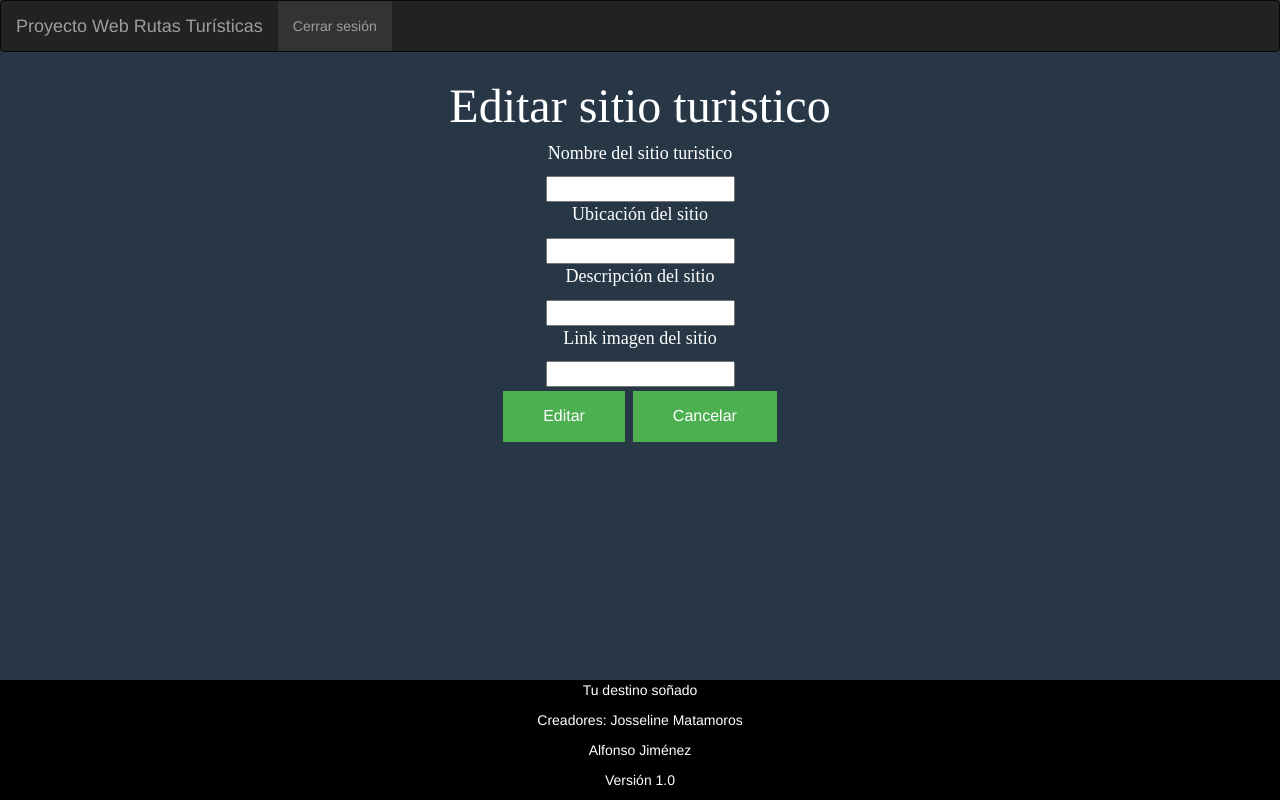
After one commit to Alfonsinius/TuDestinoSo-adoWeb, a PHP site: page /DetailTouristSites.php in a window 1280 px wide. The commit adds this page. Run offline with PHP 8.4, Linux system fonts and the light colour scheme; some libraries are stand-ins or nearby versions.

Commit message:
mapa, editar

```diff
--- /dev/null
+++ b/View/DetailTouristSites.php
@@ -0,0 +1,128 @@
+<!DOCTYPE html>
+<!--
+To change this license header, choose License Headers in Project Properties.
+To change this template file, choose Tools | Templates
+and open the template in the editor.
+-->
+
+<html>
+    <head>
+        <meta content="text/html; charset=UTF-8" http-equiv="content-type">
+        <style>
+            .footer {
+                position: fixed;
+                left: 0;
+                bottom: 0;
+                width: 100%;
+                background-color: black;
+                color: white;
+                text-align: center;
+            }
+            ul {
+                list-style-type: none;
+                margin: 0;
+                padding: 0;
+                overflow: hidden;
+                background-color: #333;
+            }
+
+            li {
+                float: left;
+            }
+
+            li a {
+                display: block;
+                color: white;
+                text-align: center;
+                padding: 14px 16px;
+                text-decoration: none;
+            }
+
+            li a:hover:not(.active) {
+                background-color: #111;
+            }
+
+            .active {
+                background-color: #4CAF50;
+            }
+
+            .button {
+                background-color: #4CAF50; /* Green */
+                border: none;
+                color: white;
+                text-align: center;
+                text-decoration: none;
+                display: inline-block;
+                font-size: 16px;
+                margin: 4px 2px;
+                cursor: pointer;
+            }
+
+            .button3 {padding: 14px 40px;}
+        </style>
+        <meta name="viewport" content="width=device-width, initial-scale=1">
+        <link rel="stylesheet" href="https://maxcdn.bootstrapcdn.com/bootstrap/3.3.7/css/bootstrap.min.css">
+        <script src="https://ajax.googleapis.com/ajax/libs/jquery/3.2.1/jquery.min.js"></script>
+        <script src="https://maxcdn.bootstrapcdn.com/bootstrap/3.3.7/js/bootstrap.min.js"></script>
+
+    </head>
+    <body style="background-color:#273746;">
+
+        <?php
+        include '../View/MenuLogedInUser.php';
+        ?>
+    <center>
+        <font color="white" face="times" size=26>
+        Editar sitio turistico
+        </font>
+    </center>
+
+    <div class="col-md-12 col-xs-10 col-sm-10" style="text-align: center">
+        <p style="color:white"> <FONT SIZE=4 FACE="times new roman">Nombre del sitio turistico</FONT></p>
+
+    </div>
+    <div class="col-md-12 col-xs-12 col-sm-12" style="text-align: center">
+        <input type="text" id="fname" name="nombre" value="">
+    </div>
+    <div class="col-md-12 col-xs-16 col-sm-16" style="text-align: center">
+        <p style="color:white"> <FONT SIZE=4 FACE="times new roman">Ubicación del sitio</FONT></p>
+
+    </div>
+    <div class="col-md-12 col-xs-18 col-sm-18" style="text-align: center">
+        <input type="text" id="fname" name="ubicacion" value="">
+    </div>
+    <div class="col-md-12 col-xs-18 col-sm-18" style="text-align: center">
+        <p style="color:white"> <FONT SIZE=4 FACE="times new roman">Descripción del sitio</FONT></p>
+
+    </div>
+    <div class="col-md-12 col-xs-18 col-sm-18" style="text-align: center">
+        <input type="text" id="fname" name="descripcion" value=""><br>
+    </div>
+ <div class="col-md-12 col-xs-18 col-sm-18" style="text-align: center">
+       <p style="color:white"> <FONT SIZE=4 FACE="times new roman">Link imagen del sitio</FONT></p>
+
+    </div>
+
+ <div class="col-md-12 col-xs-18 col-sm-18" style="text-align: center">
+       <input type="text" id="fname" name="imagen" value=""><br>
+    </div>
+
+    <br>
+    <br>
+    <div class="col-md-14 col-xs-14 col-sm-14" style="text-align: center">
+        <button class="button button3">Editar</button>
+        <button class="button button3">Cancelar</button>
+    </div>
+
+
+
+
+
+    <div class="footer">
+        <p>Tu destino soñado</p>
+        <p>Creadores: Josseline Matamoros</p>
+        <p>Alfonso Jiménez</p>
+        <p>Versión 1.0</p>
+    </div>
+</body>
+</html>
--- a/View/Menu.html
+++ b/View/Menu.html
@@ -17,7 +17,7 @@
                 <ul class="nav navbar-nav">
                     <li class="active"></li>
                     <li><a href="../View/Index.php">Inicio</a></li>
-                   <li><a href="#news">Buscar ruta turistica</a></li>
+                   <li><a href="../View/TouristRoutes.php">Buscar ruta turistica</a></li>
                     <li><a href="../View/ConsultTouristSites.php">Consultar sitios</a></li>
                     <li><a href="../View/Credit.php">Créditos</a></li>
                     <li><a href="../View/Login.php">Iniciar sesión</a></li>
```
Also changed, not shown: View/EditTouristSites.php (added, +10 -0 lines), View/ManageTouristSites.php (+12 -12 lines), View/TouristRoutes.php (added, +87 -0 lines).
